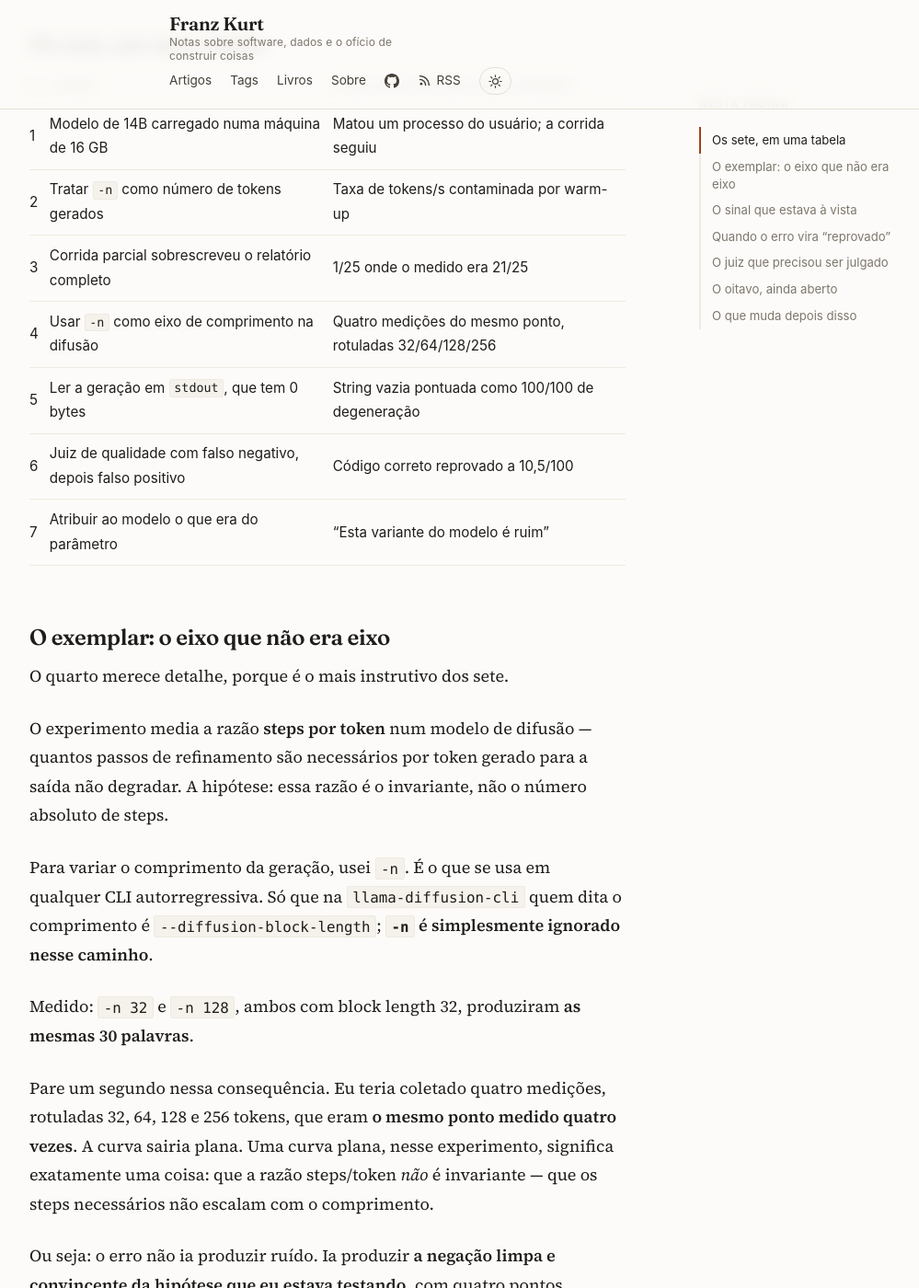
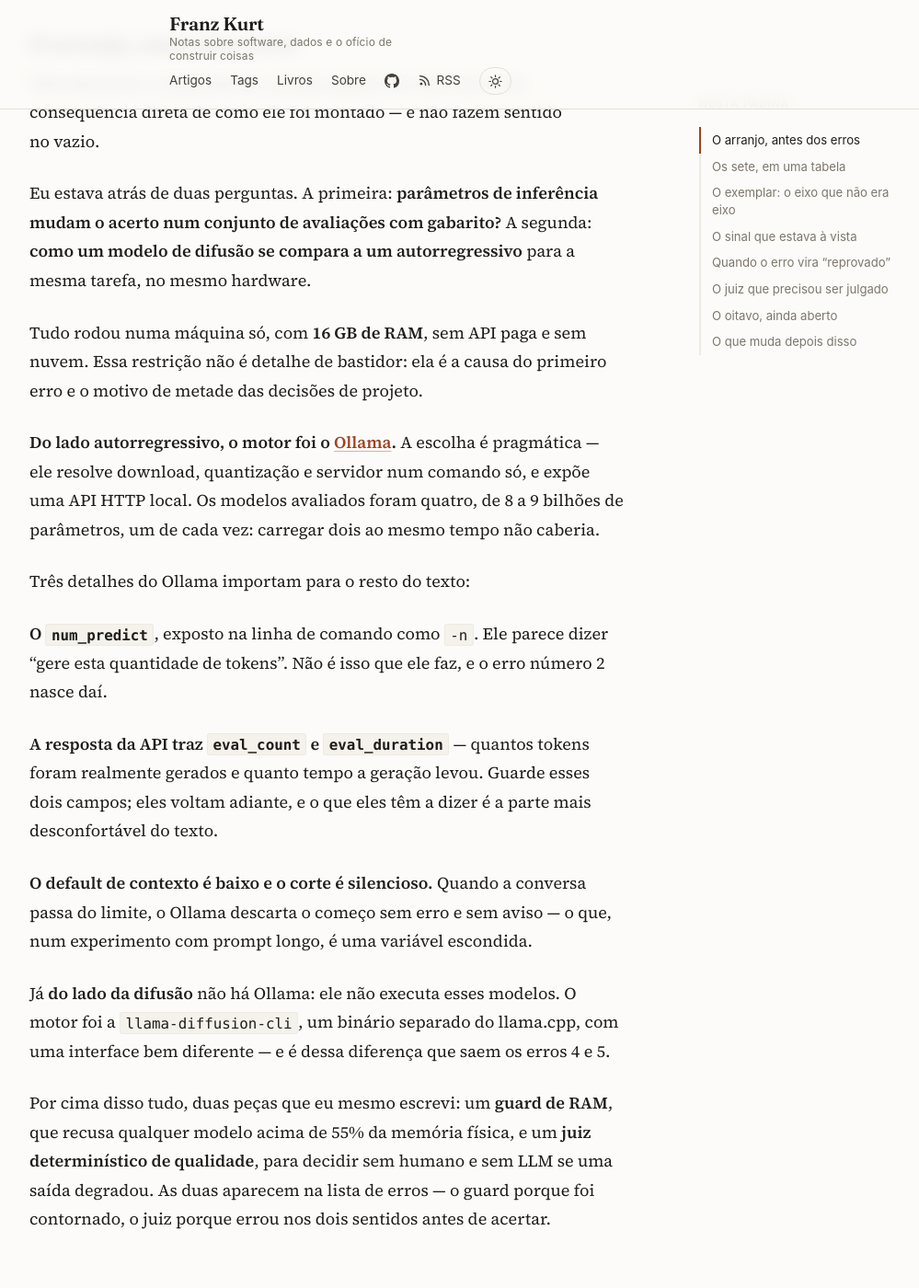
Before and after one commit to franzkurt/franzkurt.github.io, a Jekyll site: the page built from _posts/2025-09-06-sete-erros-de-medicao.md, in a window 1280 px wide and 1400 px high, scrolled down 889 px. Shown: the whole window at 92% size, without its empty margins (132-1131 px from the left). Built offline with Jekyll 4.4.1, drawn with Linux system fonts in a browser that asks for light colours; some of the changed text lies outside the part shown.

Commit message:
Contextualiza o arranjo de medição antes dos sete erros
O texto dizia "medições em máquina local" e pulava direto para a tabela de erros.
Faltava o arranjo — e quatro dos sete só fazem sentido sabendo dele.

A seção nova diz o que estava sendo investigado (parâmetros mudam acerto em eval
com gabarito? como difusão se compara a autorregressivo?), em que máquina (uma
só, 16 GB, sem nuvem — que é a causa do primeiro erro), e que o lado
autorregressivo rodava no Ollama, com os três detalhes dele que produzem os
erros: o num_predict que parece alvo e é teto, os campos eval_count e
eval_duration na resposta da API, e o corte silencioso de contexto. Do lado da
difusão não há Ollama porque ele não executa esses modelos — daí a
llama-diffusion-cli e a interface diferente que gera os erros 4 e 5.

A seção prepara o eval_count sem entregar a moral, que continua no erro 2, onde
ela tem efeito: a ferramenta dizia a verdade o tempo todo, em campos que eu não
estava lendo.

Co-Authored-By: Claude Opus 5 (1M context) <noreply@anthropic.com>

```diff
--- a/_posts/2025-09-06-sete-erros-de-medicao.md
+++ b/_posts/2025-09-06-sete-erros-de-medicao.md
@@ -20,6 +20,49 @@ Publico os erros antes dos resultados de propósito. Medição sem relato de err
 pedir confiança sem oferecer nada em troca.
 
 <!--more-->
+
+## O arranjo, antes dos erros
+
+Vale descrever o experimento, porque quatro dos sete erros são consequência
+direta de como ele foi montado — e não fazem sentido no vazio.
+
+Eu estava atrás de duas perguntas. A primeira: **parâmetros de inferência mudam
+o acerto num conjunto de avaliações com gabarito?** A segunda: **como um modelo
+de difusão se compara a um autorregressivo** para a mesma tarefa, no mesmo
+hardware.
+
+Tudo rodou numa máquina só, com **16 GB de RAM**, sem API paga e sem nuvem. Essa
+restrição não é detalhe de bastidor: ela é a causa do primeiro erro e o motivo de
+metade das decisões de projeto.
+
+**Do lado autorregressivo, o motor foi o [Ollama](https://ollama.com).** A
+escolha é pragmática — ele resolve download, quantização e servidor num comando
+só, e expõe uma API HTTP local. Os modelos avaliados foram quatro, de 8 a 9
+bilhões de parâmetros, um de cada vez: carregar dois ao mesmo tempo não caberia.
+
+Três detalhes do Ollama importam para o resto do texto:
+
+**O `num_predict`**, exposto na linha de comando como `-n`. Ele parece dizer
+"gere esta quantidade de tokens". Não é isso que ele faz, e o erro número 2 nasce
+daí.
+
+**A resposta da API traz `eval_count` e `eval_duration`** — quantos tokens foram
+realmente gerados e quanto tempo a geração levou. Guarde esses dois campos; eles
+voltam adiante, e o que eles têm a dizer é a parte mais desconfortável do texto.
+
+**O default de contexto é baixo e o corte é silencioso.** Quando a conversa passa
+do limite, o Ollama descarta o começo sem erro e sem aviso — o que, num
+experimento com prompt longo, é uma variável escondida.
+
+Já **do lado da difusão** não há Ollama: ele não executa esses modelos. O motor
+foi a `llama-diffusion-cli`, um binário separado do llama.cpp, com uma interface
+bem diferente — e é dessa diferença que saem os erros 4 e 5.
+
+Por cima disso tudo, duas peças que eu mesmo escrevi: um **guard de RAM**, que
+recusa qualquer modelo acima de 55% da memória física, e um **juiz determinístico
+de qualidade**, para decidir sem humano e sem LLM se uma saída degradou. As duas
+aparecem na lista de erros — o guard porque foi contornado, o juiz porque errou
+nos dois sentidos antes de acertar.
 
 ## Os sete, em uma tabela
 
@@ -85,8 +128,8 @@ que aplicou ao erro original. A sensação de ter consertado algo é anestésica
 
 ## O sinal que estava à vista
 
-O segundo erro tem uma moral diferente, e mais desconfortável: o dado já me
-avisava, e eu não li.
+O segundo erro tem uma moral diferente, e mais desconfortável: **a ferramenta me
+dizia a verdade o tempo todo, em campos que eu não estava lendo.**
 
 Tratei `-n`/`num_predict` como número de tokens a gerar. É **teto, não alvo** — o
 modelo para no stop token antes de chegar lá. Medido pela API: `-n 512` gerou
```
